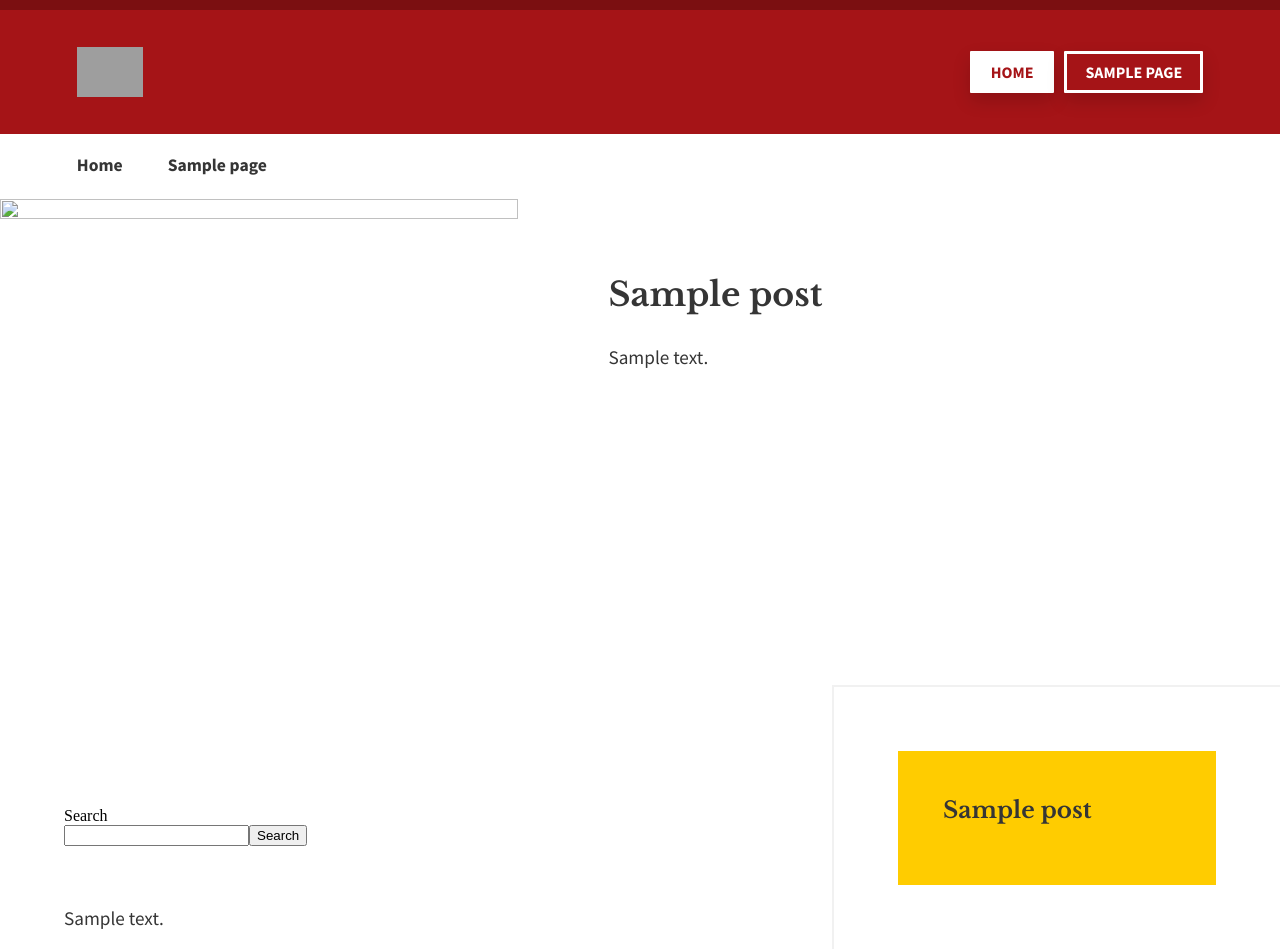
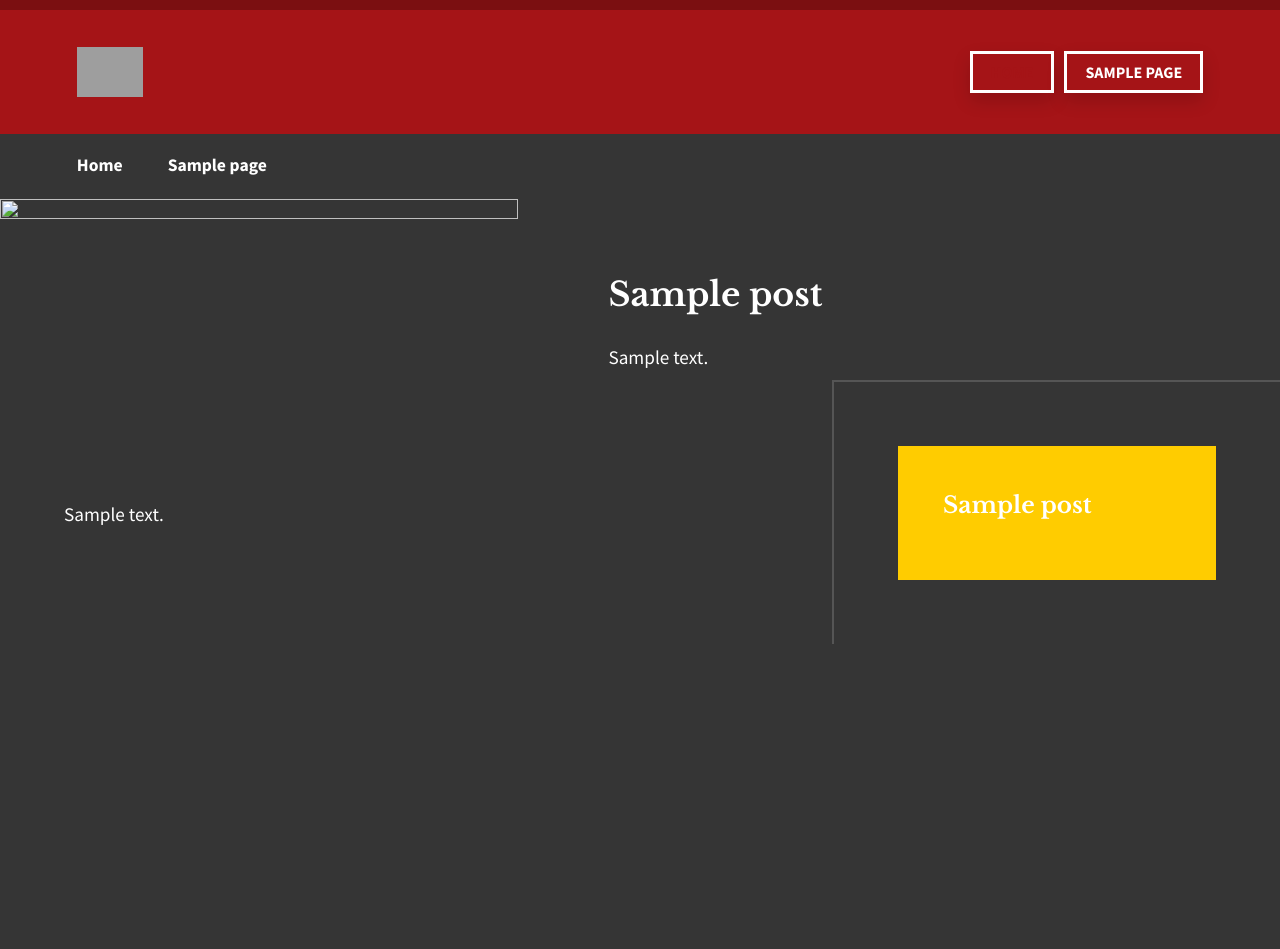
Before and after one commit to jstiava/cardtest, a WordPress theme: the page made by front-page.php in a window 1280 px wide. After the commit the page ends 800 px from the top, so only its background shows below. Run offline with PHP 8.4 and a stand-in for WordPress, Linux system fonts and the light colour scheme; the site name, menu and one post (Sample post) are stand-ins, and other content is empty; grey boxes are pictures that could not be loaded.

Commit message:
New additions 9-22, dark theme

```diff
--- a/css/content.css
+++ b/css/content.css
@@ -1,11 +1,16 @@
 body {
   margin: 0;
+  background-color: var(--grey-dark);
 }
 
 /* UNIVERSAL CSS */
 *
 {
   box-sizing: border-box;
+}
+
+#content {
+  background-color: var(--grey-dark);
 }
 
 h1,
@@ -15,7 +20,7 @@
 h5
 {
   font-family: var(--serif);
-  color: var(--grey-dark);
+  color: var(--white);
 }
 
 h1
@@ -82,21 +87,21 @@
 {
   font-family: var(--sans);
   font-size: var(--type6);
-  color: var(--grey-dark);
+  color: var(--white);
   margin: 0;
 }
-#content p+a,
+/* #content p+a,
 #content p+.wp-block-buttons
 {
   margin-top: -10px;
-}
+} */
 
 p.lead-text,
 section.page-header p
 {
   font-size: var(--type4);
   font-weight: 300;
-  color: var(--grey-text);
+  color: var(--white);
 
 }
 p.lead-text
@@ -106,7 +111,7 @@
 }
 
 .wp-block-button__link,
-:not(p) > a
+:not(p) > #content a
 {
 	width: fit-content;
 	height: fit-content;
@@ -176,9 +181,9 @@
   margin-left: 60%;
   width: 35%;
   padding: 5%;
-  border-left: 2px solid var(--grey-light);
-  border-top: 2px solid var(--grey-light);
-  background-color: var(--white);
+  border-left: 2px solid var(--grey-text);
+  border-top: 2px solid var(--grey-text);
+  background-color: var(--grey-dark);
 }
 
 .colorblock {
@@ -191,8 +196,24 @@
 #content:not(.front-page) > .container {
   width: 70vw;
   padding: 90px 7.5vw;
-  border-right: 2px solid var(--grey-light);
+  border-right: 2px solid var(--grey-text);
 }
 #content:not(.front-page) > .container > *:not(:last-child){
   margin-bottom: 30px;
 }
+
+.wp-block-group {
+  padding: 4rem;
+  border: 2px solid var(--grey-text);
+  border-radius: 5px;
+}
+.wp-block-group__inner-container {
+  display: flex;
+  flex-direction: column;
+}
+.wp-block-group__inner-container > *:not(:last-child) {
+  margin-bottom: 1rem;
+}
+.wp-block-group__inner-container > :is(h2, h3) {
+  margin-top: 2rem;
+}
--- a/css/header.css
+++ b/css/header.css
@@ -25,7 +25,7 @@
 }
 header .menu-bar
 {
-  background-color: #ffffff;
+  background-color: var(--grey-dark);
 }
 .nav-menu > .menu-item
 {
@@ -46,7 +46,7 @@
 
 .nav-menu .menu-item a
 {
-  color: var(--grey-dark);
+  color: var(--white);
 }
 .menu-item a,
 .menu-item a[aria-expanded="false"]
@@ -54,7 +54,6 @@
   width: fit-content;
   height: fit-content;
   padding: 4px 0;
-  background-color: var(--white);
   text-decoration: none;
   font-family: var(--sans);
   font-weight: 700;
@@ -245,7 +244,7 @@
   display: flex;
   width: 100%;
   padding: 0;
-  background-color: var(--white);
+  background-color: var(--grey-dark);
 }
 
 section.subheader > .container,
@@ -272,7 +271,7 @@
 {
   width: 100%;
   height: 100%;
-  min-height: 70vh;
+  max-height: 70vh;
   object-fit: cover;
 }
 
@@ -304,10 +303,10 @@
   display: block;
 }
 
-.section.subheader .content
+/* .section.subheader .content
 {
   background-color: var(--white);
-}
+} */
 
 section.subheader .content > *:not(:last-child)
 {
@@ -325,7 +324,7 @@
   margin: 0 auto;
   height: fit-content;
   max-height: 500px;
-  background-color: var(--white);
+  /* background-color: var(--white); */
 }
 section.page-header h6 {
   color: var(--red);
--- a/front-page.php
+++ b/front-page.php
@@ -3,12 +3,12 @@
 <div class="wrapper">
      <div id="content" class="content front-page">
           <div class="container">
-               <form role="search" method="get" action="http://localhost/wordpress/" class="wp-block-search__button-outside wp-block-search__text-button wp-block-search">
+               <!-- <form role="search" method="get" action="http://localhost/wordpress/" class="wp-block-search__button-outside wp-block-search__text-button wp-block-search">
                     <label for="wp-block-search__input-1" class="wp-block-search__label">Search</label>
                     <div class="wp-block-search__inside-wrapper ">
                          <input type="search" id="wp-block-search__input-1" class="wp-block-search__input " name="s" value="" placeholder="" required=""><button type="submit" class="wp-block-search__button  ">Search</button>
                     </div>
-               </form>
+               </form> -->
                <?php the_content(); ?>
           </div>
      </div>
@@ -18,9 +18,11 @@
 
                $warnings = new WP_Query('post_type=post&cat=9&post_per_page=3');
                if ($warnings->have_posts()) :
+
                     while ($warnings->have_posts()) :
                          $warnings->the_post();
                          get_template_part('template-parts/content', 'colorblock');
+
                     endwhile;
                endif;
                wp_reset_postdata();
--- a/functions.php
+++ b/functions.php
@@ -82,6 +82,8 @@
 
 add_action('after_setup_theme', 'stiavacard_add_editor_styles', 0);
 
-if ( function_exists('register_sidebar'))
+if ( function_exists('register_sidebar')) {
      register_sidebar();
+}
+
 ?>
--- a/header-home.php
+++ b/header-home.php
@@ -14,7 +14,7 @@
      <header>
           <section class="main-bar">
                <div class="container">
-                    <img id="wordmark" src="https://card-test.wustl.edu/wp-content/uploads/2022/08/card_logo.svg" alt="WashU Campus Card Services">
+                    <img id="wordmark" src="http://localhost/wp_cardtest/wordpress/wp-content/uploads/2022/09/cardlogo.svg" alt="WashU Campus Card Services">
                     <div class="row" aria-labelledby="quick-actions">
                          <?php wp_nav_menu(array('theme_location' => 'quick_tools')); ?>
                     </div>
--- a/header.php
+++ b/header.php
@@ -14,7 +14,7 @@
      <header>
           <section class="main-bar">
                <div class="container">
-                    <a href="<?php echo get_home_url(); ?>" style="padding: 0;"><img id="wordmark" src="http://localhost/wordpress/wp-content/uploads/2022/05/card_logo.svg" alt="WashU Campus Card Services"></a>
+                    <a href="<?php echo get_home_url(); ?>" style="padding: 0;"><img id="wordmark" src="http://localhost/wp_cardtest/wordpress/wp-content/uploads/2022/09/cardlogo.svg" alt="WashU Campus Card Services"></a>
                     <div class="row">
                          <?php wp_nav_menu(array('theme_location' => 'quick_tools')); ?>
                     </div>
```
Also changed, not shown: index.php (+1 -10 lines), js/accessible_header.js (+0 -20 lines).
